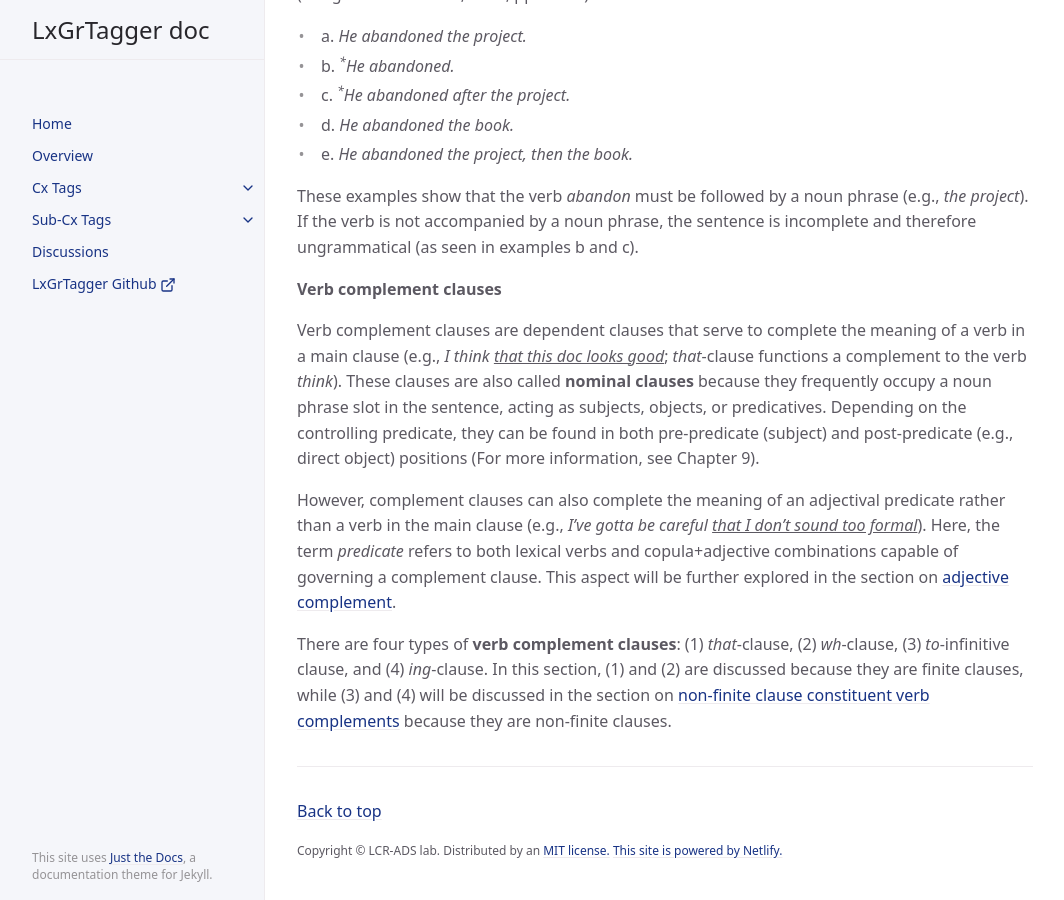
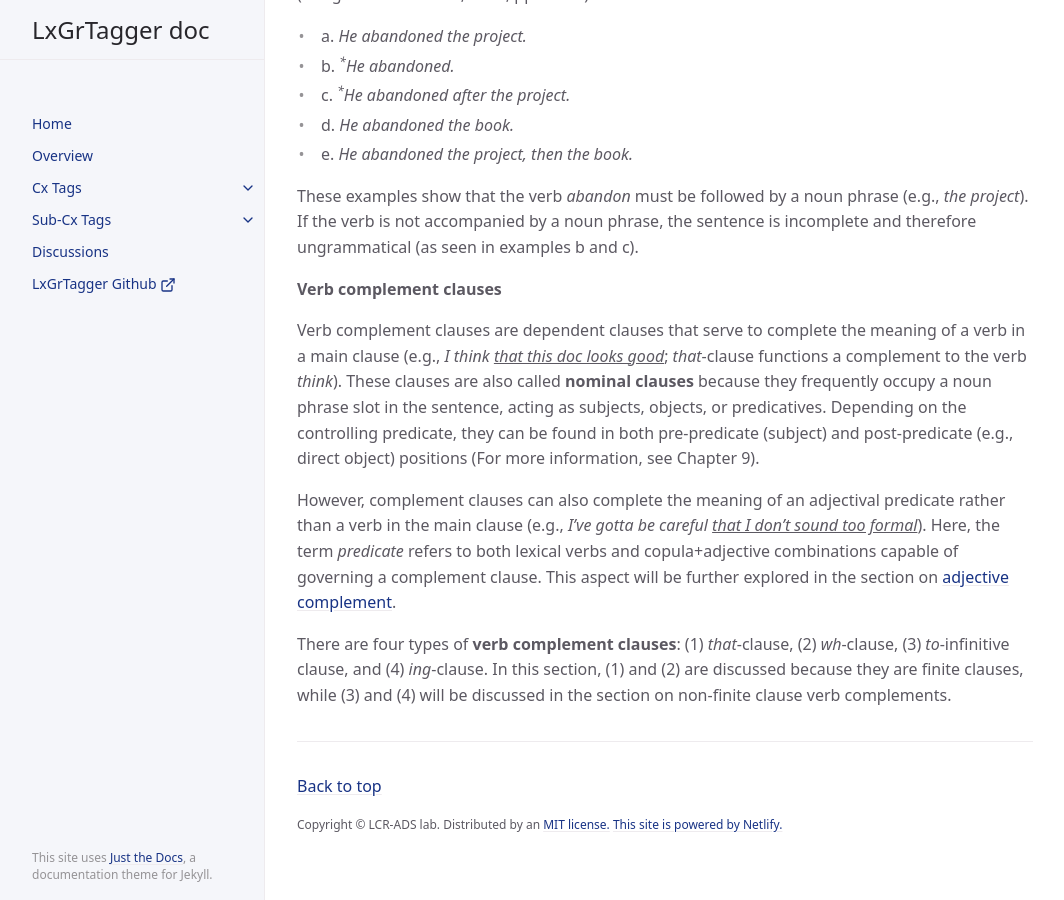
Before and after one commit to LCR-ADS-Lab/LxGrTagger-Documentation, a Jekyll site: the page built from docs/cx tags/1_Finite Clause/2_Syntactic function2.md, in a window 1280 px wide and 900 px high, scrolled down 1671 px. Shown: the whole window, without its empty margins (107-1171 px from the left). Built offline with Jekyll 4.4.1, drawn with Linux system fonts in a browser that asks for light colours; cached includes are drawn as plain includes.

Commit message:
some adjustments

```diff
--- a/docs/cx tags/1_Finite Clause/2_Syntactic function2.md
+++ b/docs/cx tags/1_Finite Clause/2_Syntactic function2.md
@@ -64,6 +64,6 @@ These examples show that the verb *abandon* must be followed by a noun phrase (e
 
 Verb complement clauses are dependent clauses that serve to complete the meaning of a verb in a main clause (e.g., *I think <ins>that this doc looks good</ins>*; *that*-clause functions a complement to the verb *think*). These clauses are also called **nominal clauses** because they frequently occupy a noun phrase slot in the sentence, acting as subjects, objects, or predicatives. Depending on the controlling predicate, they can be found in both pre-predicate (subject) and post-predicate (e.g., direct object) positions (For more information, see Chapter 9).
 
-However, complement clauses can also complete the meaning of an adjectival predicate rather than a verb in the main clause (e.g., *I've gotta be careful <ins>that I don't sound too formal</ins>*). Here, the term *predicate* refers to both lexical verbs and copula+adjective combinations capable of governing a complement clause. This aspect will be further explored in the section on [adjective complement](/5_Syntactic%20function5.md).
+However, complement clauses can also complete the meaning of an adjectival predicate rather than a verb in the main clause (e.g., *I've gotta be careful <ins>that I don't sound too formal</ins>*). Here, the term *predicate* refers to both lexical verbs and copula+adjective combinations capable of governing a complement clause. This aspect will be further explored in the section on [adjective complement](../5_Syntactic%20function5.md).
 
-There are four types of **verb complement clauses**: (1) *that*-clause, (2) *wh*-clause, (3) *to*-infinitive clause, and (4) *ing*-clause. In this section, (1) and (2) are discussed because they are finite clauses, while (3) and (4) will be discussed in the section on [non-finite clause constituent verb complements](../2_Non-finite%20Clause/2_Syntactic%20function2/) because they are non-finite clauses.
+There are four types of **verb complement clauses**: (1) *that*-clause, (2) *wh*-clause, (3) *to*-infinitive clause, and (4) *ing*-clause. In this section, (1) and (2) are discussed because they are finite clauses, while (3) and (4) will be discussed in the section on non-finite clause verb complements.
```
Also changed, not shown: docs/cx tags/1_Finite Clause/4_Syntactic function4.md (+3 -3 lines), docs/cx tags/1_Finite Clause/5_Syntactic function5.md (+1 -1 lines), docs/cx tags/1_Finite Clause/6_Syntactic function6.md (+1 -1 lines), 3 other files.
